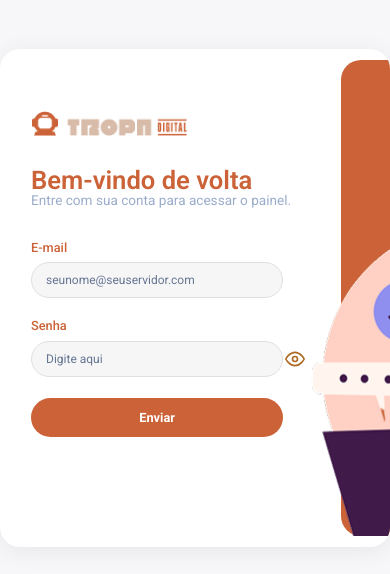
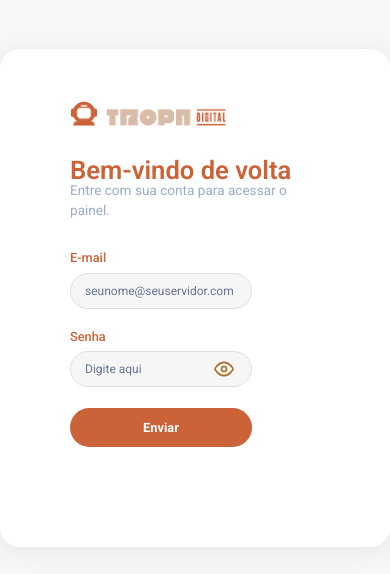
Before and after one commit to alissonooliveiraofc/tropa-digital-teste-tecnico-front, a React (Vite) app: page / in a window 390 px wide. Shown: the part 124-698 px from the top of the page. Built offline with nearby package versions, Linux system fonts and the light colour scheme.

Commit message:
Ajusta estilos do LoginForm e GlobalStyle para melhorar responsividade e consistência visual

```diff
--- a/src/components/Login/LoginForm.tsx
+++ b/src/components/Login/LoginForm.tsx
@@ -9,6 +9,7 @@ const Container = styled.div`
   align-items: center;
   justify-content: center;
   background: #f7f7f9;
+  min-width: 300px;
 `;
 
 const Card = styled.div`
@@ -18,9 +19,14 @@ const Card = styled.div`
   background: #fff;
   overflow: hidden;
   max-width: 758px;
+  min-width: 300px;
   height: 498px;
   width: 100%;
   padding: 11px;
+
+  @media (max-width: 530px) {
+  padding: 50px;
+}
 
 `;
 
@@ -42,12 +48,48 @@ const EyeButton = styled.button`
   align-items: center;
   color: #b06b25;
   font-size: 1.25rem;
+
+  @media (max-width: 747px) {
+  left: 200px;
+}
+
+@media (max-width: 709px) {
+  left: 200px;
+}
+
+@media (max-width: 663px) {
+  left: 200px;
+}
+
+@media (max-width: 645px) {
+  left: 180px;
+}
+
+@media (max-width: 590px) {
+  left: 160px;
+}
+
+@media (max-width: 530px) {
+  left: 190px;
+}
+
+@media (max-width: 485px) {
+  left: 160px;
+
+  @media (max-width: 437px) {
+  left: 140px;
+}
+
+@media (max-width: 418px) {
+  left: 120px;
+}
+}
 `;
 
 const Left = styled.div`
   padding: 20px;
   flex: 1;
-  min-width: 330px;
+  min-width: 300px;
   display: flex;
   flex-direction: column;
   justify-content: center;
@@ -127,6 +169,10 @@ const Input = styled.input`
     font-size: 0.75rem; /* diminua esse valor conforme desejar */
     color: #657593;
   }
+
+  @media (max-width: 530px) {
+  width: 70%;
+}
 `;
 
 const Button = styled.button`
@@ -141,12 +187,10 @@ const Button = styled.button`
   transition: background 0.2s;
   margin-top: 3px;
   width: 87%;
-  }
 
-  // @media (max-width: 700px) {
-  //   justify-self: center; /* Centraliza o botão em telas pequenas */
-  //   width: 25%;
-  // }
+  @media (max-width: 530px) {
+  width: 70%;
+}
 `;
 
 const Right = styled.div`
@@ -157,9 +201,43 @@ const Right = styled.div`
   align-items: center;
   justify-content: center;
   border-radius: 20px;
-  // @media (max-width: 700px) {
-  //   display: none; /* Esconde a parte direita em telas pequenas */
-  // }
+
+  @media (max-width: 709px) {
+    min-width: 180px;
+    padding: 0;
+    & img {
+      max-width: 325px;
+      max-height: 316px;
+      margin-top: 190px;
+      margin-right: 60px;
+    }
+  }
+
+  @media (max-width: 651px) {
+    min-width: 180px;
+    padding: 0;
+    & img {
+      max-width: 270px;
+      max-height: 316px;
+      margin-top: 238px;
+      margin-right: 80px;
+    }
+  }
+
+  @media (max-width: 622px) {
+    min-width: 180px;
+    padding: 0;
+    & img {
+      max-width: 200px;
+      max-height: 316px;
+      margin-top: 300px;
+      margin-right: 110px;
+    }
+  }
+
+  @media (max-width: 530px) {
+    display: none;
+  }
 
 `;
 
--- a/src/styles/GlobalStyle.ts
+++ b/src/styles/GlobalStyle.ts
@@ -8,9 +8,13 @@ export default createGlobalStyle`
   }
 
   body {
+    display: flex;
+    justify-content: center;
+    align-items: center;
     font-family: 'Roboto', 'sans-serif';
     background: #f7f7f9;
     color: #333;
+    min-width: 300px;
   }
 
   button, input {
```
